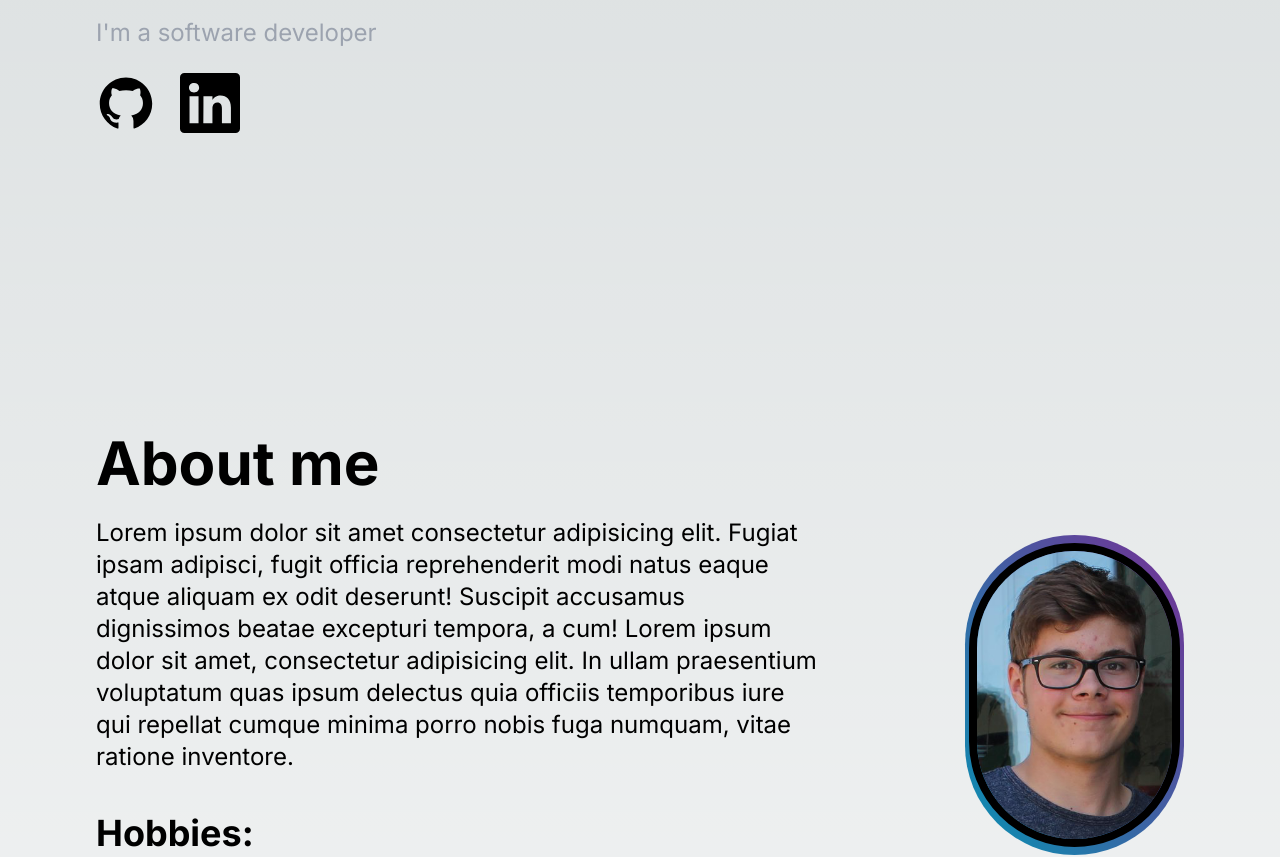
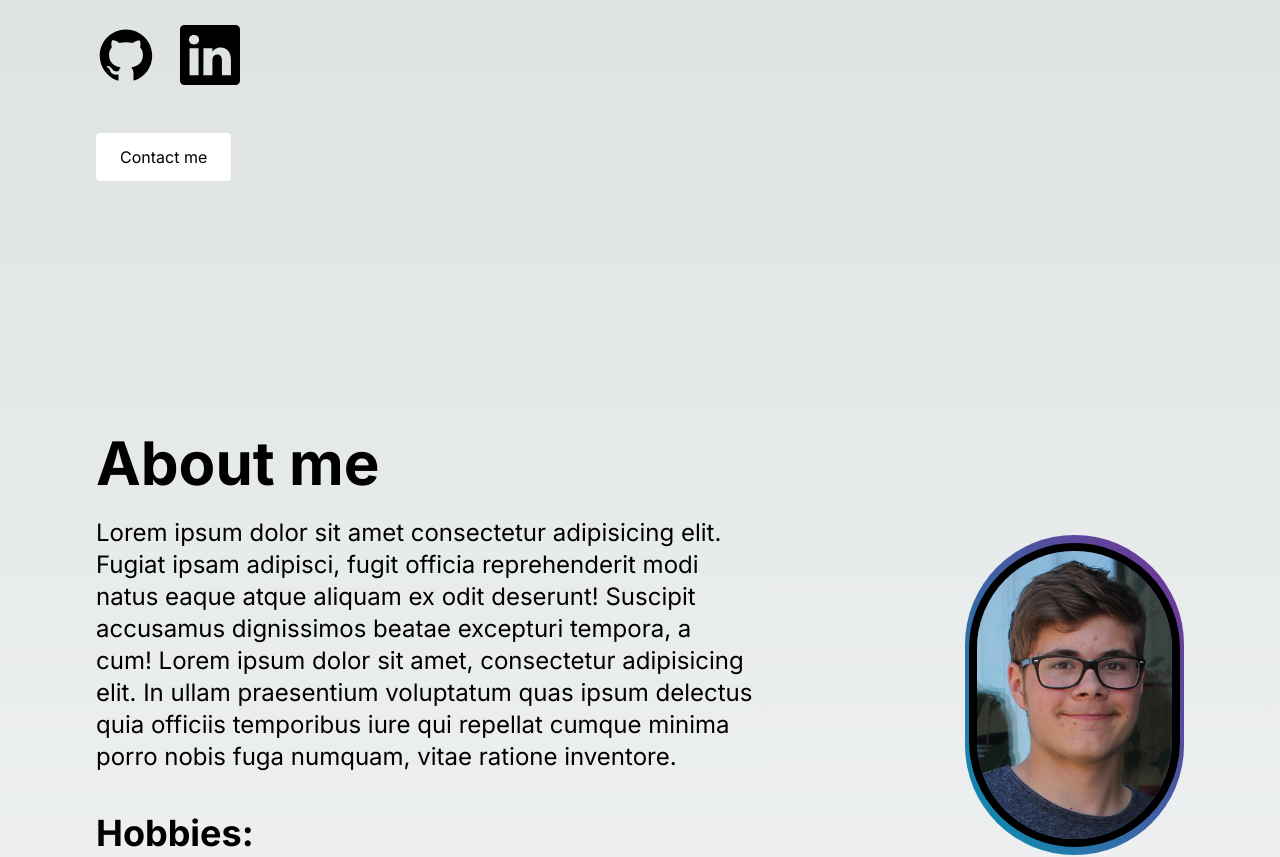
Before and after one commit to JakobWinklehner/portfolio-jakobw, a Next.js app: page / in a window 1280 px wide. Shown: the part 505-1362 px from the top of the page. Built offline with nearby package versions, Linux system fonts and the light colour scheme.

Commit message:
added about me better text

```diff
--- a/package.json
+++ b/package.json
@@ -27,6 +27,7 @@
     "react-icons": "^4.10.1",
     "react-intersection-observer": "^9.5.2",
     "react-visibility-sensor": "^5.1.1",
+    "react-wrap-balancer": "^1.0.0",
     "tailwindcss": "3.3.2",
     "typescript": "5.1.5"
   }
--- a/src/app/page.tsx
+++ b/src/app/page.tsx
@@ -119,6 +119,11 @@ export default function Home() {
               </div>
             </Link>
           </div>
+          <div className="pt-12">
+            <button className="bg-white rounded px-6 py-3 text-black">
+              Contact me
+            </button>
+          </div>
         </div>
 
         {/*}
--- a/src/components/about.tsx
+++ b/src/components/about.tsx
@@ -2,6 +2,7 @@ import React from "react";
 import { Hobbies } from "./hobbies";
 import { motion } from "framer-motion";
 import { useInView } from "react-intersection-observer";
+import { Balancer } from "react-wrap-balancer";
 
 export const About = () => {
   const [ref, inView] = useInView({
@@ -37,13 +38,15 @@ export const About = () => {
           About me
         </motion.div>
         <motion.div variants={textVariants} className="text-2xl pt-6">
-          Lorem ipsum dolor sit amet consectetur adipisicing elit. Fugiat ipsam
-          adipisci, fugit officia reprehenderit modi natus eaque atque aliquam
-          ex odit deserunt! Suscipit accusamus dignissimos beatae excepturi
-          tempora, a cum! Lorem ipsum dolor sit amet, consectetur adipisicing
-          elit. In ullam praesentium voluptatum quas ipsum delectus quia
-          officiis temporibus iure qui repellat cumque minima porro nobis fuga
-          numquam, vitae ratione inventore.
+          <Balancer>
+            Lorem ipsum dolor sit amet consectetur adipisicing elit. Fugiat
+            ipsam adipisci, fugit officia reprehenderit modi natus eaque atque
+            aliquam ex odit deserunt! Suscipit accusamus dignissimos beatae
+            excepturi tempora, a cum! Lorem ipsum dolor sit amet, consectetur
+            adipisicing elit. In ullam praesentium voluptatum quas ipsum
+            delectus quia officiis temporibus iure qui repellat cumque minima
+            porro nobis fuga numquam, vitae ratione inventore.
+          </Balancer>
         </motion.div>
         <motion.div
           variants={textVariants}
```
Also changed, not shown: 1 other file (tests, documents, lock files or other folders).
